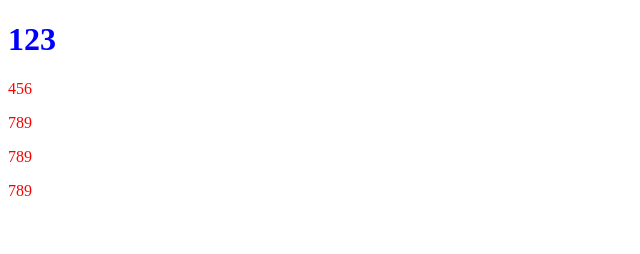
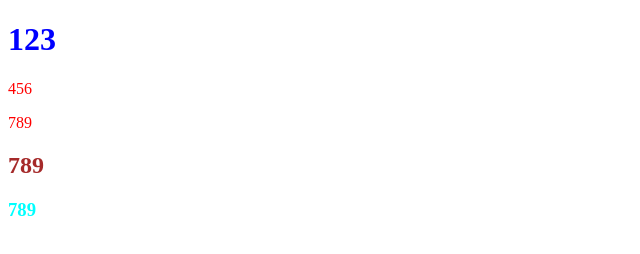
Before and after one commit to Shanji512/test2, a plain HTML site: page index.html in a window 1280 px wide. Shown: the whole page, without its empty margins (0-640 px from the left). Drawn offline with Linux system fonts and the light colour scheme.

Commit message:
change p to h2 h3 and css color

```diff
--- a/CSS/style.css
+++ b/CSS/style.css
@@ -5,4 +5,10 @@ h1 {
 p {
   color: red;
 }
+h2{
+  color: brown;
+}
+h3{
+  color: aqua;
+}
 /*# sourceMappingURL=style.css.map */
--- a/index.html
+++ b/index.html
@@ -10,7 +10,7 @@
     <h1>123</h1>
     <p>456</p>
     <p>789</p>
-    <p>789</p>
-    <p>789</p>
+    <h2>789</h2>
+    <h3>789</h3>
 </body>
 </html>
```
